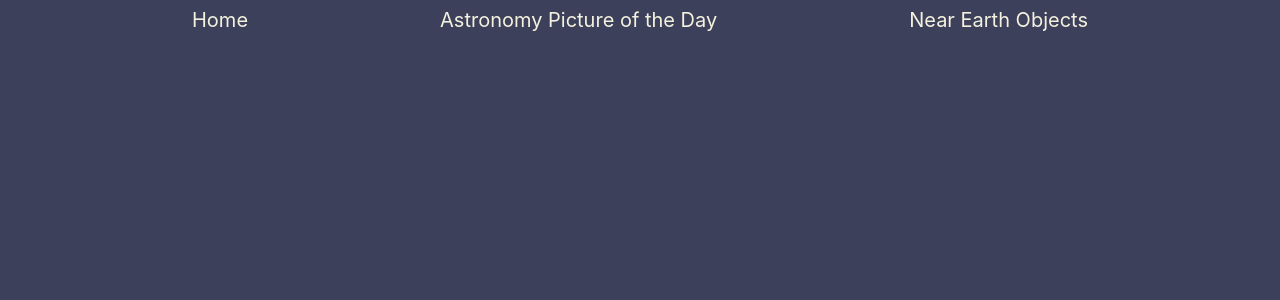
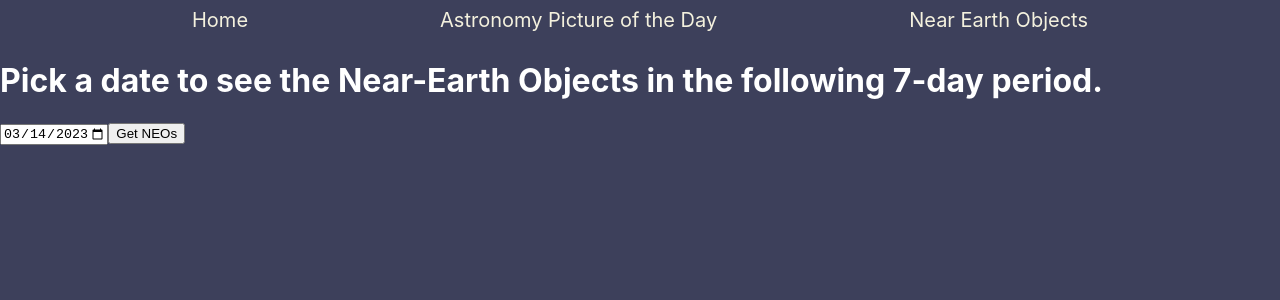
Before and after one commit to elijahlc/cosmic-explorer, a React (Create React App) app: page /neos in a window 1280 px wide. Shown: the top 300 px of the page. Built offline with nearby package versions, Linux system fonts and the light colour scheme.

Commit message:
basic neo component

```diff
--- a/src/Components/APoD.js
+++ b/src/Components/APoD.js
@@ -7,10 +7,9 @@ const APoD = () => {
 	const [isLoading, setIsLoading] = useState(false);
 	const [hasError, setHasError] = useState(false);
 	const [hasResult, setHasResult] = useState(false);
-	const [result, setResult] = useState({});
+	const [APoD, setAPoD] = useState({});
 
 	useEffect(() => {
-		console.log(formatToday());
 		setDate(formatToday());
 	}, []);
 
@@ -36,7 +35,7 @@ const APoD = () => {
 				async function (response) {
 					if (response.ok) {
 						const data = await response.json();
-						setResult({ ...data });
+						setAPoD({ ...data });
 						setHasResult(true);
 						setHasError(false);
 					} else {
@@ -63,7 +62,7 @@ const APoD = () => {
 
 			{hasError && <div>An error has occurred</div>}
 
-			{hasResult && <APoDResult {...result} />}
+			{hasResult && <APoDResult {...APoD} />}
 		</div>
 	);
 };
--- /dev/null
+++ b/src/Components/NEO.js
@@ -0,0 +1,17 @@
+import React from 'react';
+
+const NEO = ({ name, dangerous, diameter_min, diameter_max, closest_approach, miss_distance }) => {
+	return (
+		<div>
+			<p>{name}</p>
+			<p>
+				Estimated size: between {Math.round(diameter_min)} and {Math.round(diameter_max)} meters
+			</p>
+			<p>
+				Closest approach on {closest_approach} and missing Earth by {Math.round(miss_distance)} kilometers
+			</p>
+		</div>
+	);
+};
+
+export default NEO;
--- a/src/Components/NEOs.js
+++ b/src/Components/NEOs.js
@@ -1,7 +1,85 @@
-import React from 'react';
+import React, { useEffect, useState } from 'react';
+
+import NEO from './NEO';
 
 const NEOs = () => {
-	return <div></div>;
+	const [date, setDate] = useState('');
+	const [isLoading, setIsLoading] = useState(false);
+	const [hasError, setHasError] = useState(false);
+	const [hasResult, setHasResult] = useState(false);
+	const [NEOs, setNEOs] = useState({});
+
+	useEffect(() => {
+		setDate(formatToday());
+	}, []);
+
+	const formatToday = () => {
+		const today = new Date();
+
+		const options = {
+			month: '2-digit',
+		};
+
+		return `${today.getFullYear()}-${today.toLocaleString('en', options)}-${today.getDate()}`;
+	};
+
+	const handleDateChange = (e) => {
+		setDate(e.target.value);
+	};
+
+	const getNEOs = async () => {
+		setIsLoading(true);
+
+		try {
+			await fetch(
+				`https://api.nasa.gov/neo/rest/v1/feed?start_date=${date}&api_key=${process.env.REACT_APP_API_KEY}`
+			).then(async function (response) {
+				if (response.ok) {
+					const data = await response.json();
+					setNEOs({ ...data });
+					setHasResult(true);
+					setHasError(false);
+				} else {
+					setHasError(true);
+				}
+			});
+		} catch (err) {
+			setHasError(true);
+		} finally {
+			setIsLoading(false);
+		}
+	};
+	return (
+		<div>
+			<>
+				<h1>Pick a date to see the Near-Earth Objects in the following 7-day period.</h1>
+				<input type="date" value={date} onChange={handleDateChange} max={formatToday()} />
+				<button onClick={getNEOs}>Get NEOs</button>
+			</>
+
+			{isLoading && <div>Searching the cosmos</div>}
+
+			{hasError && <div>An error has occurred</div>}
+
+			{hasResult && (
+				<div>
+					<h2>{NEOs.element_count} objects found!</h2>
+
+					{Object.values(NEOs.near_earth_objects).map((object) => (
+						<NEO
+							key={object[0].id}
+							name={object[0].name}
+							dangerous={object[0].is_potentially_hazardous_asteroid}
+							diameter_min={object[0].estimated_diameter.meters.estimated_diameter_min}
+							diameter_max={object[0].estimated_diameter.meters.estimated_diameter_max}
+							closest_approach={object[0].close_approach_data[0].close_approach_date}
+							miss_distance={object[0].close_approach_data[0].miss_distance.kilometers}
+						/>
+					))}
+				</div>
+			)}
+		</div>
+	);
 };
 
 export default NEOs;
```
